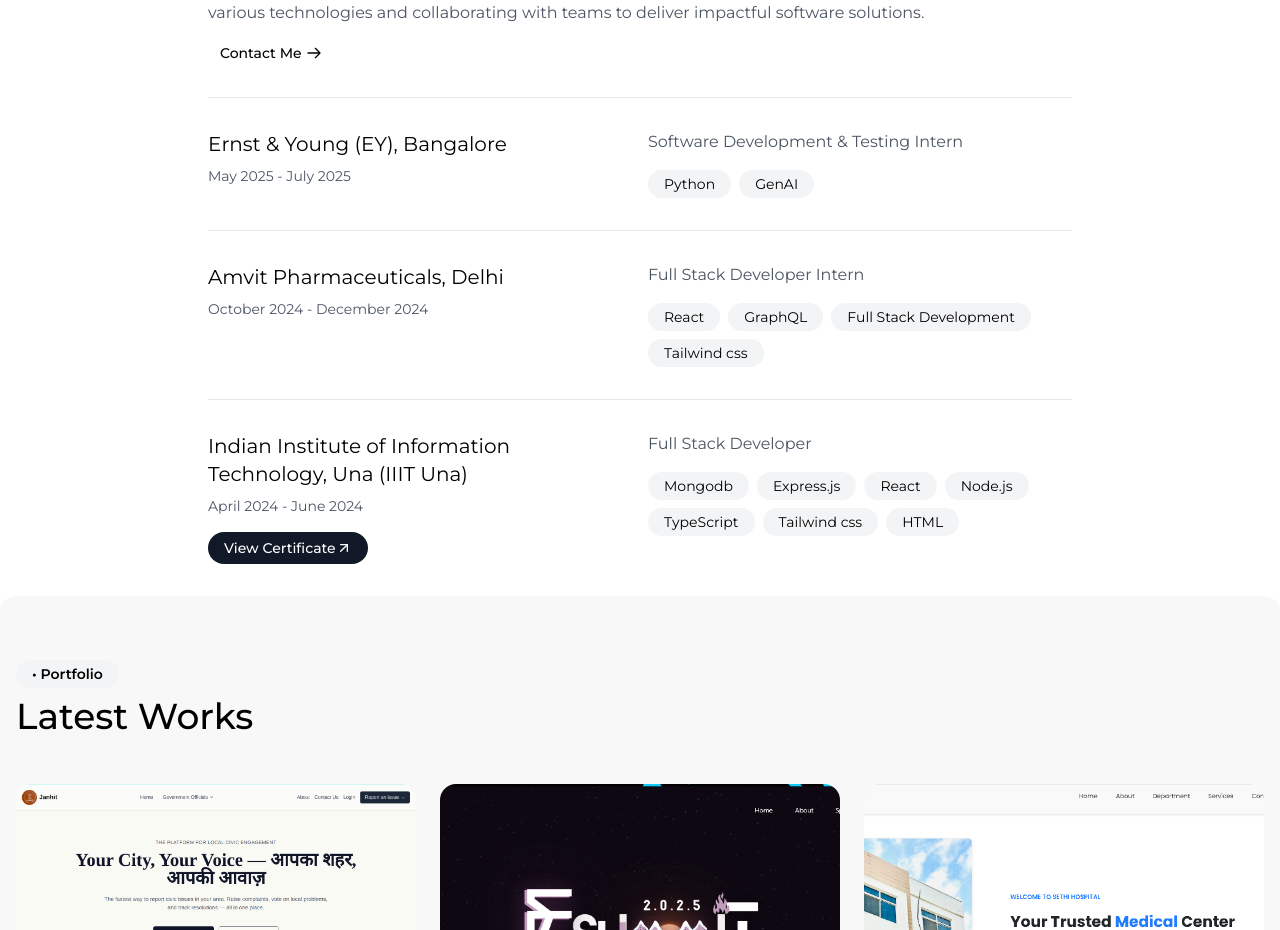
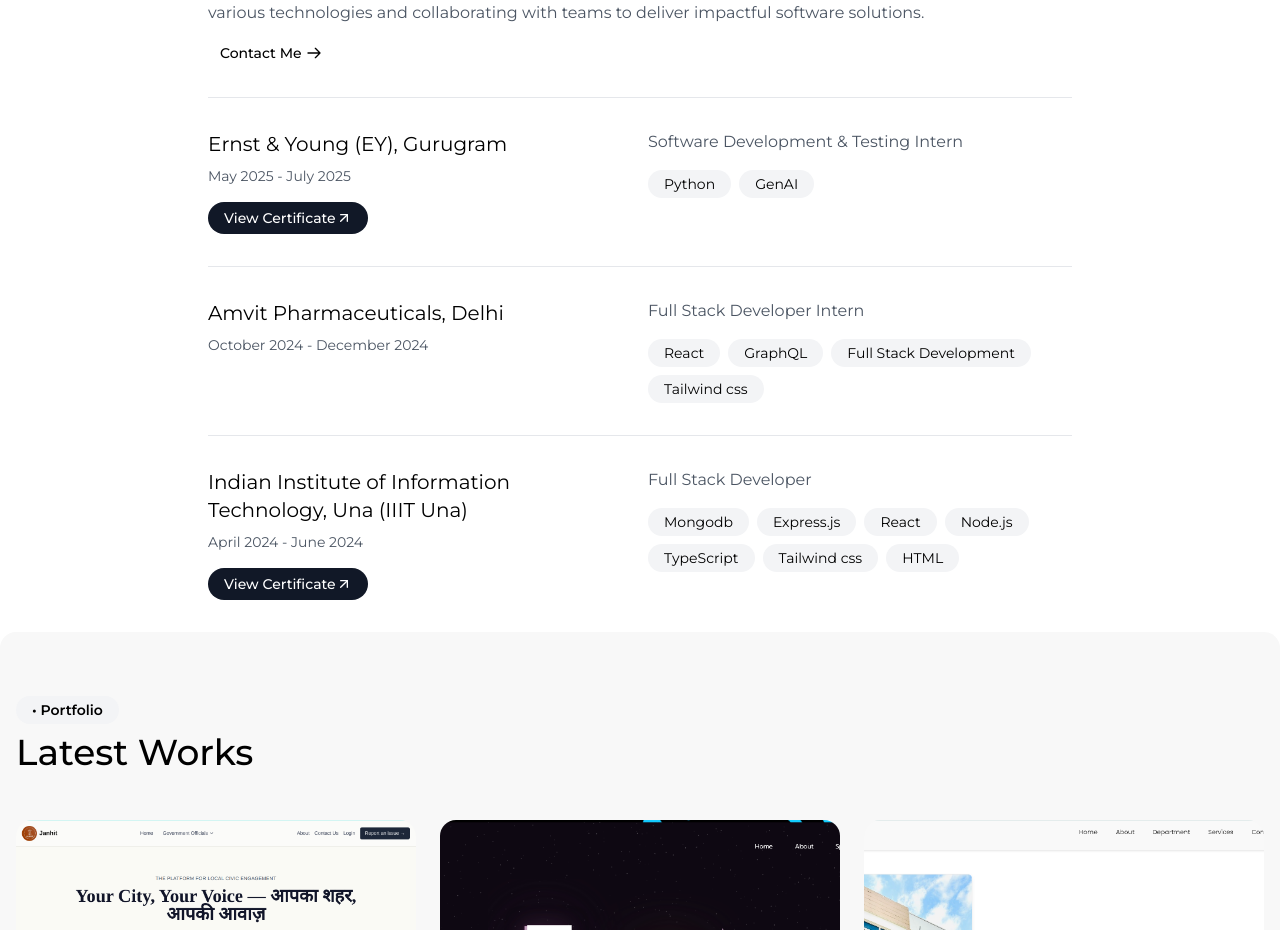
Before and after one commit to Rachit-31/My_Portfolio, a React (Vite) app in the folder Client/: page / in a window 1280 px wide. Shown: the part 2303-3233 px from the top of the page. Built offline with nearby package versions, Linux system fonts and the light colour scheme.

Commit message:
uploaded the certifficate

```diff
--- a/Client/src/static/Content.jsx
+++ b/Client/src/static/Content.jsx
@@ -72,10 +72,11 @@
 // experience section
 export const experiences = [
   {
-    company: "Ernst & Young (EY), Bangalore",
+    company: "Ernst & Young (EY), Gurugram",
     period: "May 2025 - July 2025",
     role: "Software Development & Testing Intern",
     tags: ["Python", "GenAI"],
+    certificate: "https://drive.google.com/file/d/1sU0VpOvAU-87QK__TRg8rryBF9JEFA4N/view?usp=sharing"
   },
   {
     company: "Amvit Pharmaceuticals, Delhi",
```
